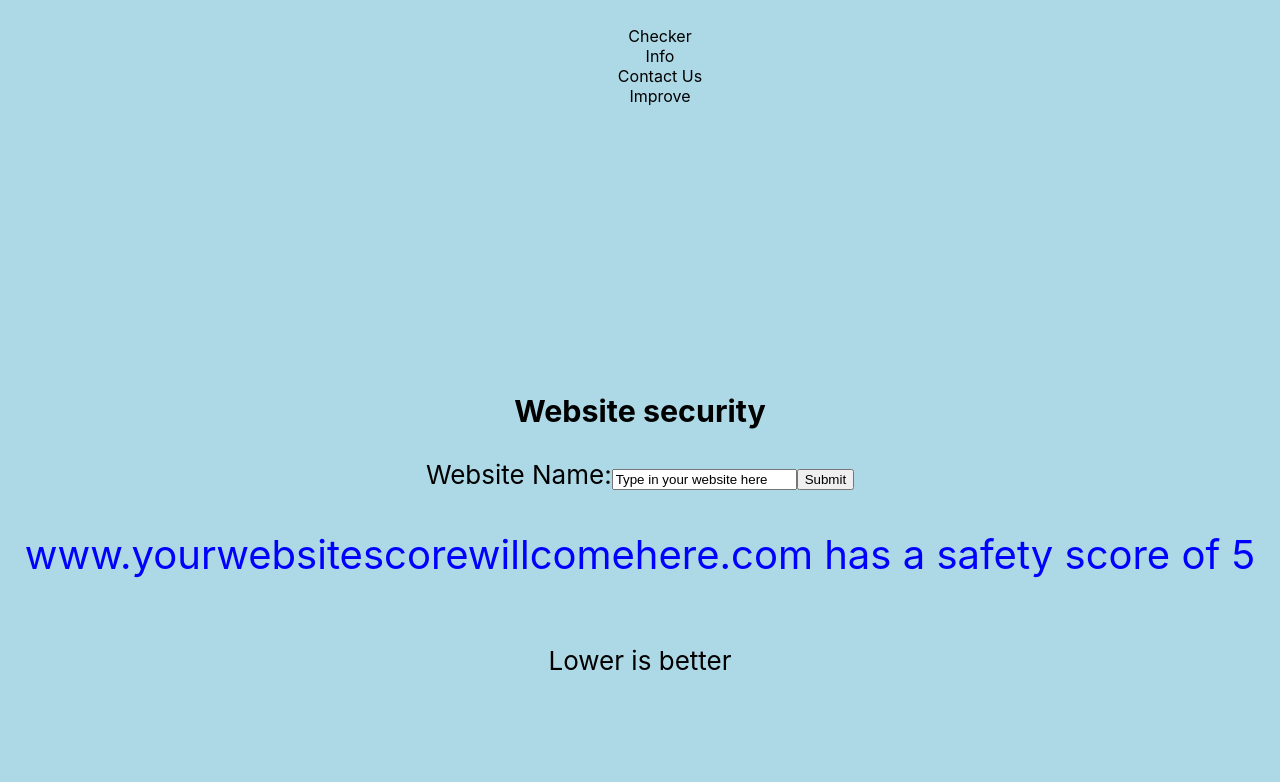
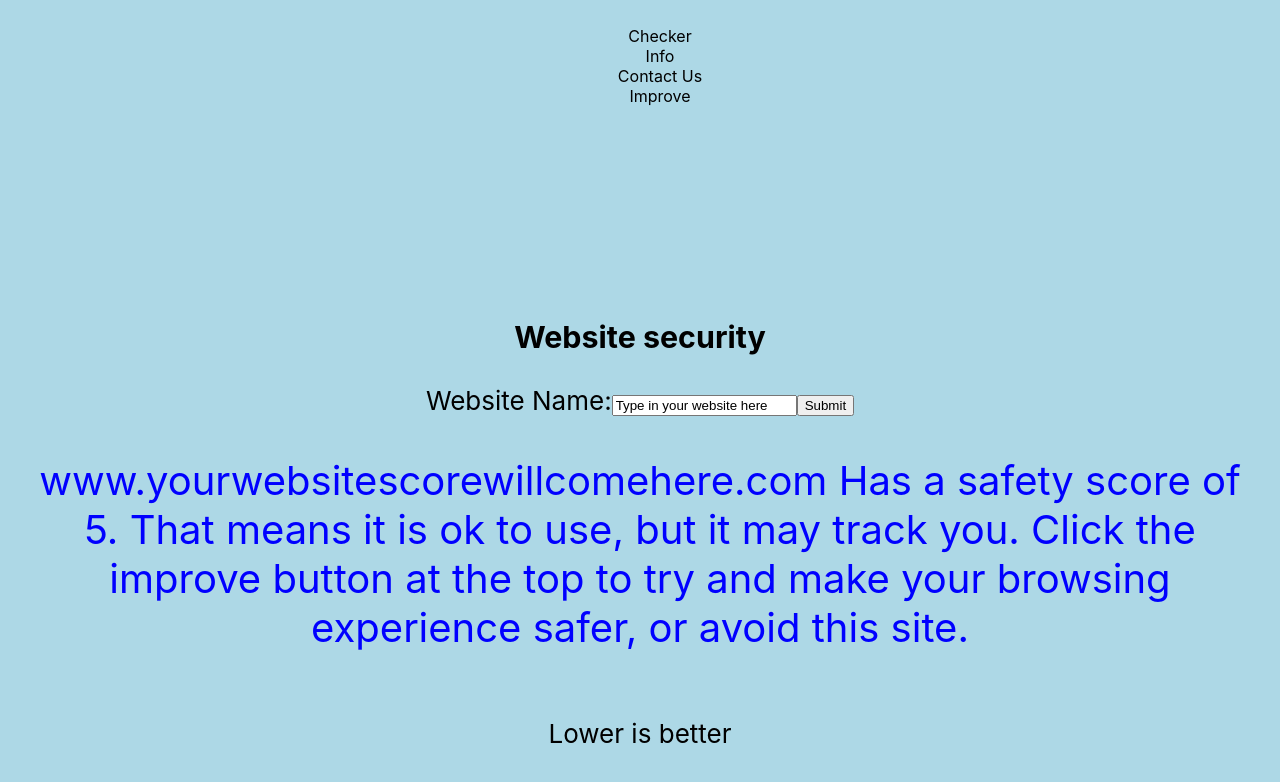
Before and after one commit to shamit2008/security-scanner-pages, a React (Create React App) app: page / in a window 1280 px wide. Shown: the top 782 px of the page. Built offline with nearby package versions, Linux system fonts and the light colour scheme.

Commit message:
user-simplicity

```diff
--- a/src/components/Checker.js
+++ b/src/components/Checker.js
@@ -29,15 +29,24 @@ function Checker() {
   }, []); // [] means that this useEffect will not repeat
 
   const displayInfo = () => {
+    let eWebsite = website.toLowerCase();
+    let eWebArray = eWebsite.split('.');
+    let isWrong = false;
+    console.log(eWebArray);
+    if (eWebArray.length != 3 || eWebArray[0] != "www" || eWebArray[2] != "com"){
+      isWrong = true;
+    }
+    console.log(isWrong);
     setDisplay(website);
     // check which array website is in
+
     let websiteFound = false;
     let temp = setDanger;
 
 
 
     dangerousCSV.map((dWebsite) => {
-      if (dWebsite[0] === website){
+      if (dWebsite[0] === eWebsite){
         setDanger(10);
         temp = 10;
         websiteFound = true;
@@ -45,7 +54,7 @@ function Checker() {
     });
 
     halfCSV.map((hWebsite) =>{
-      if (hWebsite[0] === website){
+      if (hWebsite[0] === eWebsite){
         setDanger(5);
         temp = 5;
         websiteFound = true;
@@ -63,15 +72,20 @@ function Checker() {
     console.log(isolatedWebsite);
     console.log(website);
 
-    if (temp === 0){
+    if (temp === 0 && isWrong == false){
       setstyle({color: 'green', fontSize: 40, textAlign:'center'});
     }
     else if (temp === 5){
       setstyle({color: 'blue', fontSize: 40, textAlign:'center'});
     }
-    else if (temp === 10 || temp === -1){
+    else if (temp === 10 || temp === -1 || isWrong == true){
       setstyle({color: 'red', fontSize: 40, textAlign:'center'});
     }
+
+    if (isWrong == true){
+      setDanger(11);
+    }
+    console.log (websiteDanger);
   }
 
   const handleSubmit = (evt) => {
@@ -101,7 +115,8 @@ function Checker() {
         </form>
         {/* <p>Did you use safety measures? These safety measures include using a VPN, browsing incognito, clearing your cache, or rejecting cookies?</p>
         <button>Yes</button> */}
-        <p style={resultStyle}>{displayName} has a safety score of {websiteDanger/*websiteDanger === 0 ? "Safe" : websiteDanger === 5 ? "Semi Dangerous" : "Dangerous"*/}</p> {/* style this is css */}
+
+        <p style={resultStyle}>{displayName} {websiteDanger == 0 ? "has a safety score of zero, which is the best one. Happy browsing! Make sure there were no typos" : websiteDanger === 5 ? "Has a safety score of 5. That means it is ok to use, but it may track you. Click the improve button at the top to try and make your browsing experience safer, or avoid this site. " : websiteDanger == 10 ? "has a safety score of 10. AVOID THIS SITE IF YOU CAN. If you absolutely must use this site, visit our improve page to see how to improve": "is not a valid url. Make sure it is in the form of www.entersite.com. "}</p> {/* style this is css */}
         <p>Lower is better</p>
       </header>
     </div>
```
Also changed, not shown: 2 other files (tests, documents, lock files or other folders).
